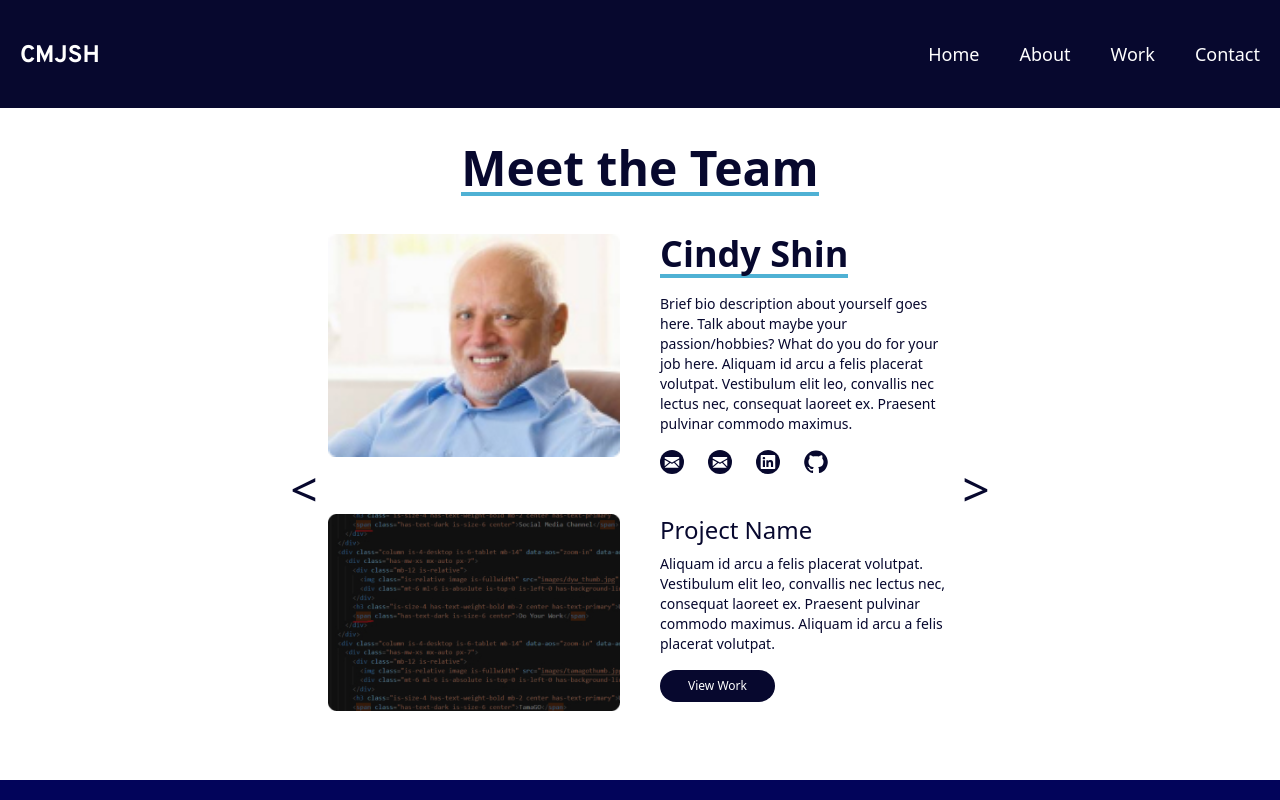
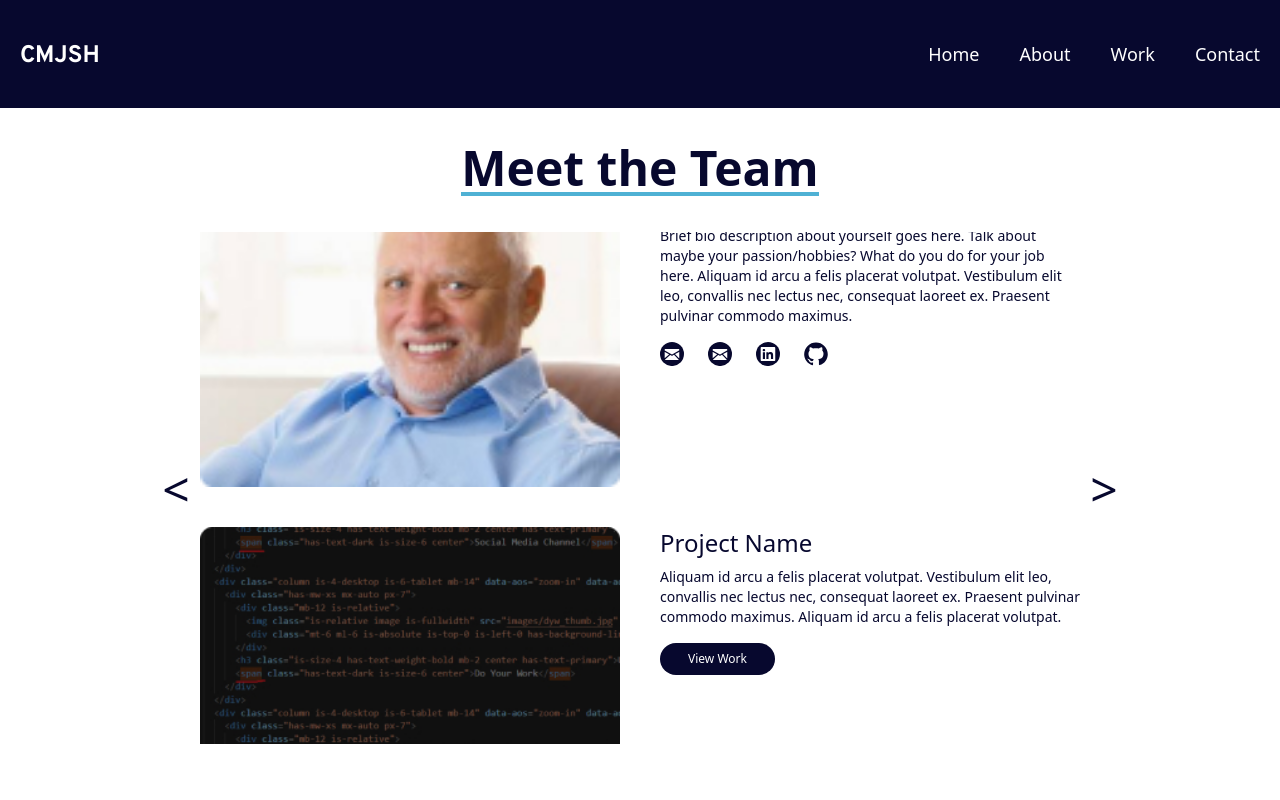
Before and after one commit to jessicamlee/CMJSH-agency, a React (Create React App) app: page /ProfilePage in a window 1280 px wide. Shown: the top 800 px of the page. Built offline with nearby package versions, Linux system fonts and the light colour scheme.

Commit message:
:bug: :lipstick: Profile Page Layout
- Add min-height to main section to remove white space below footer and allow content to be scrollable

```diff
--- a/src/pages/ProfilePage.js
+++ b/src/pages/ProfilePage.js
@@ -10,7 +10,7 @@ export default function Profiles() {
     return (
         <>
             <HeaderPlain />
-            <main className="mt-48">
+            <main className="mt-48 mb-8 min-h-justBody">
                 <div className="flex justify-center items-center flex-col relative">
                     <h1 className="text-4xl md:text-5xl text-darkBlue font-bold border-b-4 w-fit border-lightBlue md:mx-auto dark:text-white">
                         Meet the Team
--- a/tailwind.config.js
+++ b/tailwind.config.js
@@ -13,11 +13,16 @@ module.exports = {
       'lg': '1024px',
       'xl': '1440px'
     },
+
+    minHeight: {
+      'justBody': 'calc(100vh - 350px)',
+    },
+
+    maxWidth: {
+      '22pct': '22%'
+    },
+
     extend: {
-
-      maxWidth: {
-        '22pct': '22%'
-      },
 
       colors: {
         darkBlue: 'rgba(7, 8, 46, 1)',
```
